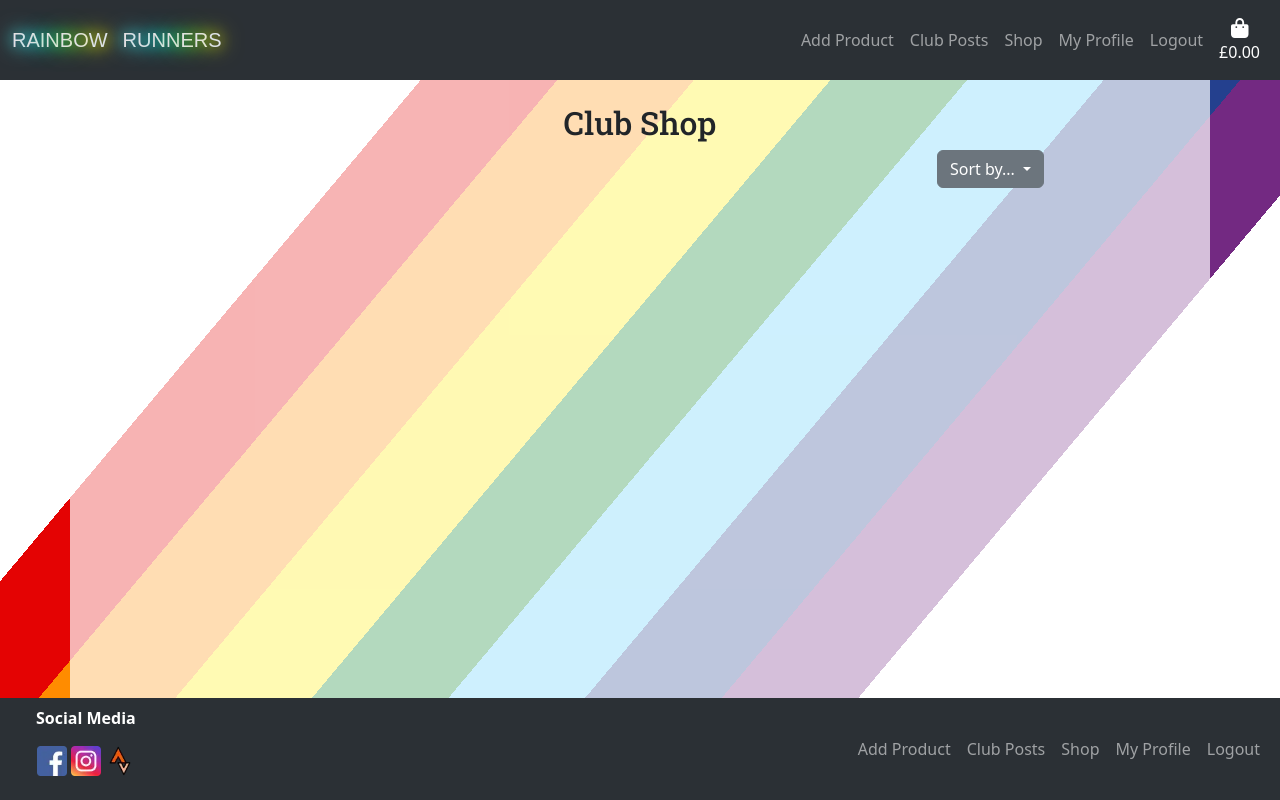
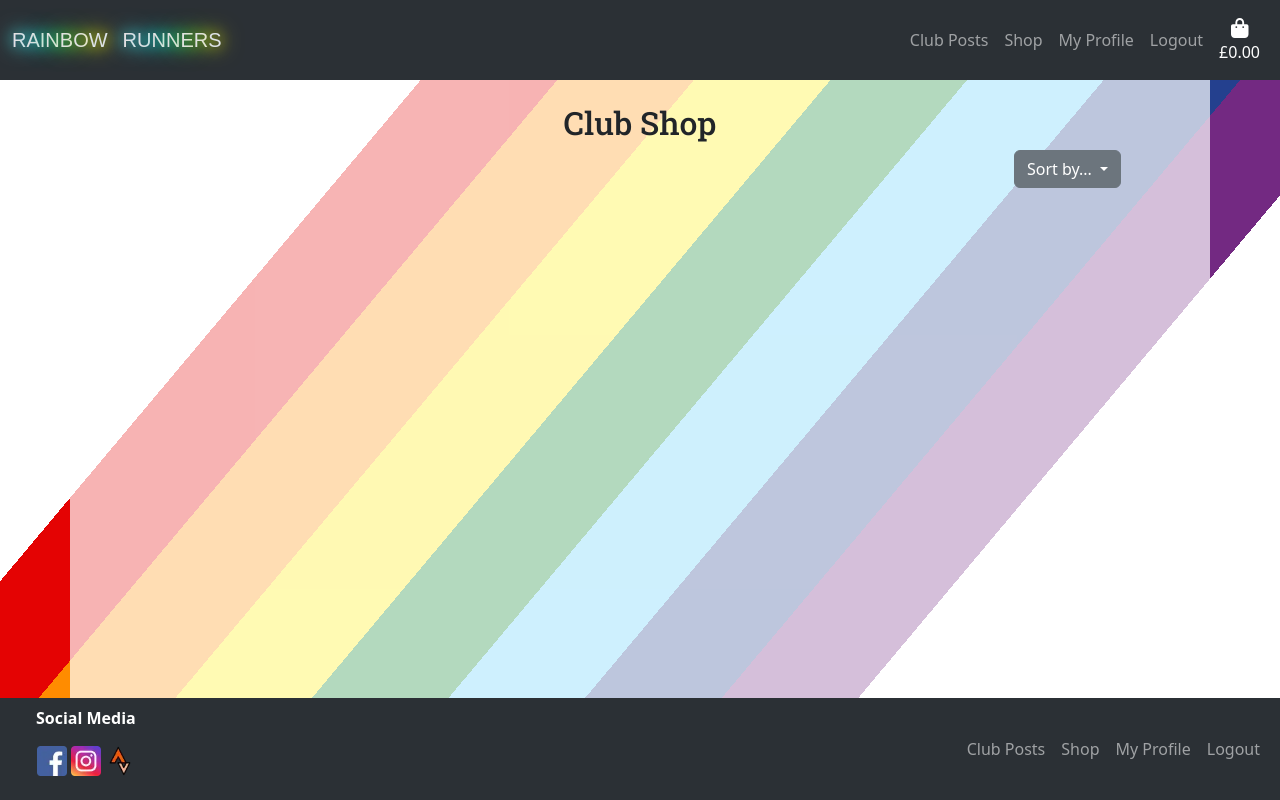
Before and after one commit to Chris-RG1980/rainbow-runners, a Django app: page /products/ in a window 1280 px wide. Run offline with Django 4.2, Linux system fonts and the light colour scheme; the visitor is signed in with stand-in values (Sample User, id 1); data that the repository does not hold is empty; parts of the project's set-up code (start-up, migrations or seed data) failed here and were passed over; some libraries are stand-ins or nearby versions; some web fonts are replaced.

Commit message:
Move add product link to products page

```diff
--- a/products/templates/products/products.html
+++ b/products/templates/products/products.html
@@ -5,7 +5,10 @@
     <h2 class="text-center sub-heading mt-4">Club Shop</h2>
     <!--Product Sorting Dropdown-->
     <div class="row d-flex justify-content-end mb-3">
-        <div class="col-sm-6 col-md-6 col-lg-4 col-xl-3">
+        <div class="col-sm-6 col-md-6 col-lg-4 col-xl-3 d-flex justify-content-center">
+            {% if is_admin %}
+                <a class="btn btn-primary" href="{% url 'add_product' %}">Add Product</a>
+            {% else%}
                 <div class="dropdown">
                     <button class="btn btn-secondary dropdown-toggle" type="button" data-bs-toggle="dropdown" aria-expanded="false">
                         Sort by...
@@ -23,6 +26,7 @@
                         </li>
                     </ul>
                 </div>
+            {% endif %}
         </div>
     </div>
     <!--Products Display-->
--- a/templates/base.html
+++ b/templates/base.html
@@ -82,11 +82,6 @@
                 <div class="collapse navbar-collapse justify-content-end" id="navbarNav">
                     <ul class="navbar-nav align-items-center">
                         {% if request.user.is_authenticated %}
-                            {% if request.user.is_superuser %}
-                                <li class="nav-item">
-                                    <a class="nav-link" href="{% url 'add_product' %}">Add Product</a>
-                                </li>
-                            {% endif %}
                             <li class="nav-item">
                                 <a class="nav-link" href="{% url 'posts' %}">Club Posts</a>
                             </li>
@@ -237,11 +232,6 @@
                 <div class="justify-content-end">
                     <ul class="navbar-nav">
                         {% if request.user.is_authenticated %}
-                            {% if request.user.is_superuser %}
-                                <li class="nav-item">
-                                    <a class="nav-link" href="{% url 'add_product' %}">Add Product</a>
-                                </li>
-                            {% endif %}
                             <li class="nav-item">
                                 <a class="nav-link" href="{% url 'posts' %}">Club Posts</a>
                             </li>
```
Lines whose indentation alone changed are shown as unchanged.
